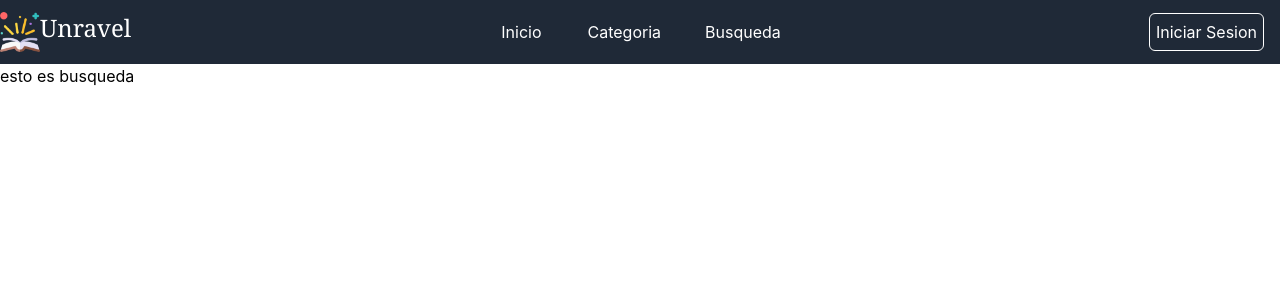
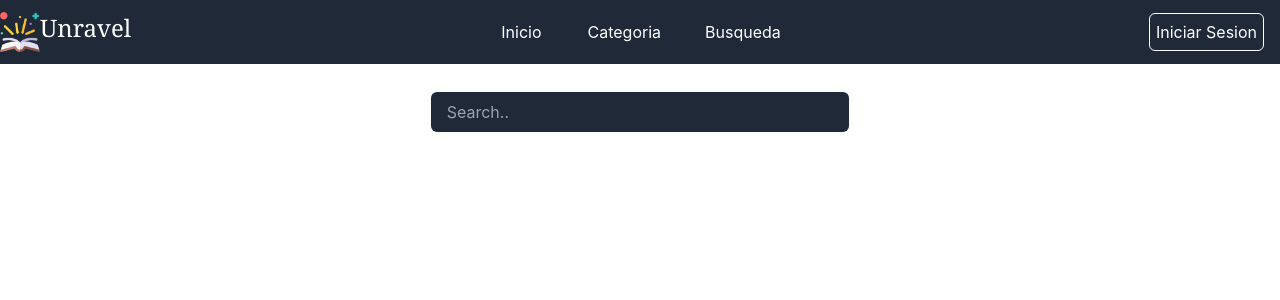
Before and after one commit to Diiegohdez/Dise-oweb, a React (Create React App) app: page /Busqueda in a window 1280 px wide. Shown: the top 300 px of the page. Built offline with nearby package versions, Linux system fonts and the light colour scheme.

Commit message:
diseño buscar

```diff
--- a/public/index.html
+++ b/public/index.html
@@ -2,7 +2,7 @@
 <html lang="en">
   <head>
     <meta charset="utf-8" />
-    <link rel="icon" href="%PUBLIC_URL%/favicon.ico" />
+    <link rel="icon" href="%PUBLIC_URL%/lib.png" />
     <meta name="viewport" content="width=device-width, initial-scale=1" />
     <meta name="theme-color" content="#000000" />
     <meta
@@ -25,7 +25,7 @@
       work correctly both with client-side routing and a non-root public URL.
       Learn how to configure a non-root public URL by running `npm run build`.
     -->
-    <title>React App</title>
+    <title>Unravel</title>
   </head>
   <body>
     <noscript>You need to enable JavaScript to run this app.</noscript>
--- a/src/App.jsx
+++ b/src/App.jsx
@@ -4,6 +4,7 @@ import Nabvar from './components/Nabvar';
 import Inicio from './page/Inicio';
 import Categoria from './page/Categoria';
 import Busqueda from './page/Busqueda';
+import NotFoundPage from './page/NotFoundPage';
 import {
   BrowserRouter as Router,
   Switch,
@@ -20,7 +21,9 @@ function App() {
         <Route path='/' exact component={Inicio}/>
         <Route path='/Categoria' component={Categoria}/>
         <Route path='/Busqueda' component={Busqueda}/>
+        <Route path='*' component={NotFoundPage}/>
       </Switch>
+
     </Router>
 
 
--- a/src/components/Nabvar.jsx
+++ b/src/components/Nabvar.jsx
@@ -22,7 +22,7 @@ const Nabvar = () => {
 
       <div id="menuOpen" className="lg:flex  hidden flex-grow justify-between absolute lg:relative lg:top-0 top-20 left-0  bg-gray-800
        w-full lg:w-auto items-center py-2 lg:py-0 px-2 sm:px-8 lg:px-0 ">
-        <div className="flex flex-col lg:flex-row mb-8 lg:mb-0">
+        <div className="flex flex-col lg:flex-row mb-8 lg:mb-0 ">
           <Link className="text-white py-2 px-2.5 rounded-md hover:bg-white hover:text-gray-900 lg:mr-7 mb-8 lg:mb-0" to='/'>Inicio</Link>
           <Link className="text-white py-2 px-2 rounded-md hover:bg-white hover:text-gray-900 lg:mr-7 mb-8 lg:mb-0" to='/Categoria'>Categoria</Link>
           <Link className="text-white py-2 px-2 rounded-md hover:bg-white hover:text-gray-900 " to='/Busqueda'>Busqueda</Link>
--- a/src/page/Busqueda.jsx
+++ b/src/page/Busqueda.jsx
@@ -2,7 +2,19 @@ import React from 'react';
 
 const Busqueda = () => {
   return(
-     <h4>esto es busqueda</h4>
+
+    <form className="flex justify-center mb-20 pt-6 ">
+        <div className="flex relative p-1 bg-gradia
+        ent-to-tr bg-white to-gray-800 rounded-md w-2/6 ">
+             <input  className="flex-1 p-2 pl-4 rounded-md w-full bg-gray-800 text-white"  type="text" placeholder='Search..'/>
+
+        </div>
+
+
+
+    </form>
+
+
   )
 };
 
--- /dev/null
+++ b/src/page/NotFoundPage.jsx
@@ -0,0 +1,31 @@
+import React from 'react';
+import {Link} from 'react-router-dom';
+
+const NotFoundPage = () => {
+  return (
+      <div className="flex items-center justify-center w-screen  bg-gradiant-to-r from-indigo-600 ">
+        <div class="px-40 py-20 bg-white rounded-md shadow-xl">
+           <div class="flex flex-col items-center">
+              <h1 class="font-bold text-blue-600 text-9xl">404</h1>
+
+
+              <h6 class="mb-2 text-2xl font-bold text-center text-gray-800 md:text-3xl">
+                 <span class="text-red-500">Oops!</span> Page not found
+              </h6>
+
+              <p class="mb-8 text-center text-gray-500 md:text-lg">
+                 La página que buscas no existe.
+              </p>
+
+
+                 <Link className="px-6 py-2 text-sm font-semibold text-blue-800 bg-blue-100" to='/'
+                >Volver a Inicio</Link>
+
+
+            </div>
+       </div>
+     </div>
+  )
+};
+
+export default NotFoundPage;
```
